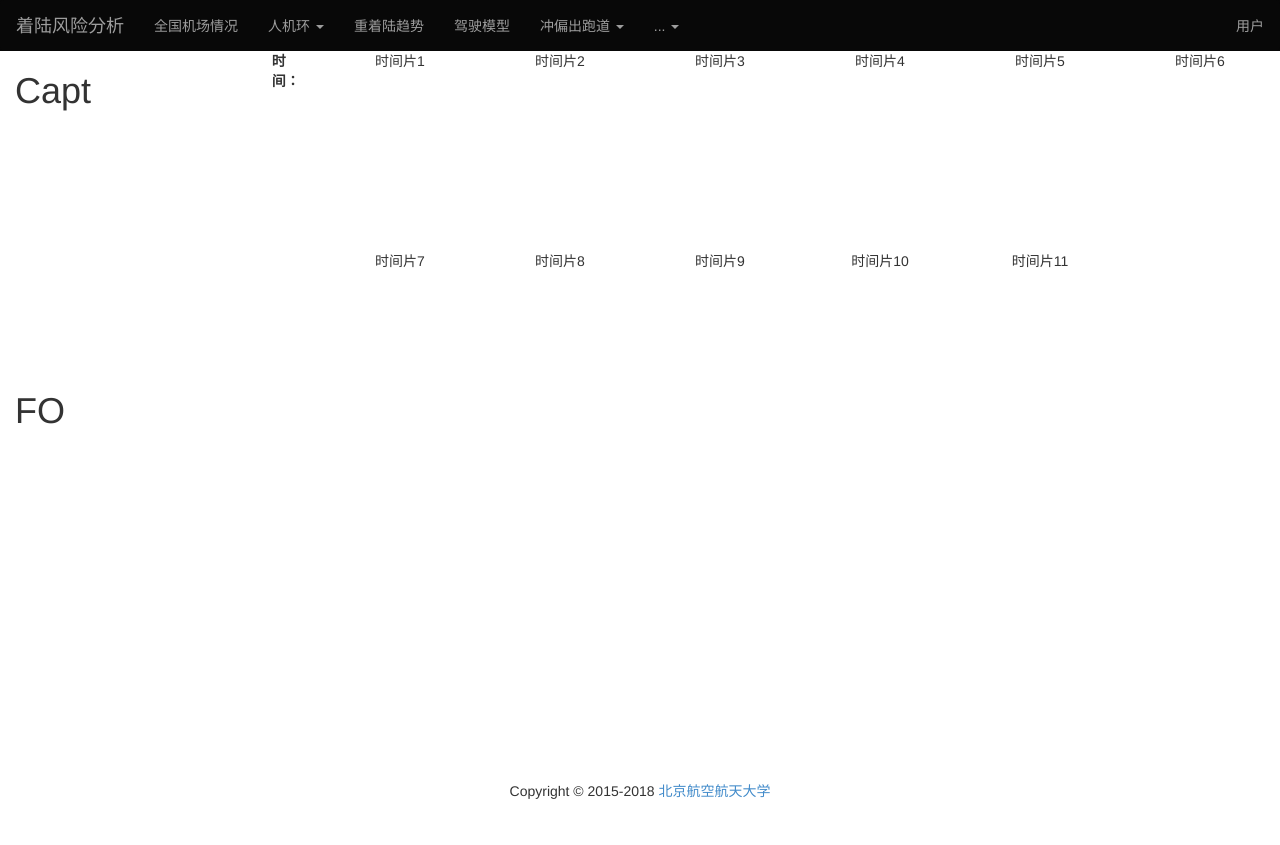
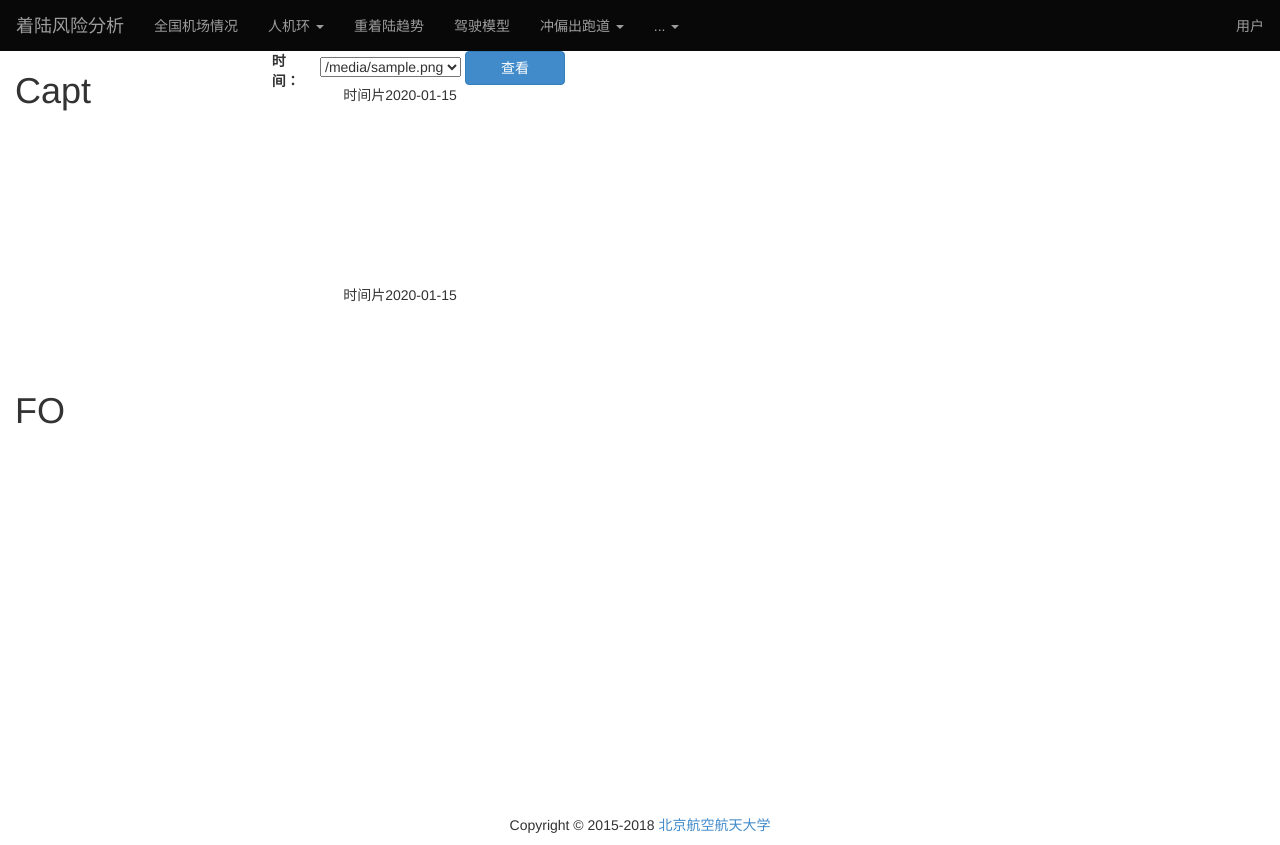
Before and after one commit to yiyang186/LARS, a Django app: template driving/templates/driving/index.html in a window 1280 px wide. Before the commit the page ends 799 px from the top, so only its background shows below. Run offline with Django 3.2, Linux system fonts and the light colour scheme; the template is opened without the code that fills it: most values are stand-ins (such as "Sample title", 1, 10 or a date in 2020); parts of the project's set-up code (start-up, migrations or seed data) failed here and were passed over; some libraries are stand-ins or nearby versions.

Commit message:
根据所选航段显示驾驶行为

```diff
--- a/driving/templates/driving/index.html
+++ b/driving/templates/driving/index.html
@@ -23,53 +23,30 @@
 
     <div class="col-md-9">
         <div class="row">
-            <div class="col-md-2">
-                <p align="center">时间片1</p>
-                <div id="drv_0" style="width: 100%;height:150px;"></div>
-            </div>
-            <div class="col-md-2">
-                <p align="center">时间片2</p>
-                <div id="drv_1" style="width: 100%;height:150px;"></div>
-            </div>
-            <div class="col-md-2">
-                <p align="center">时间片3</p>
-                <div id="drv_2" style="width: 100%;height:150px;"></div>
-            </div>
-            <div class="col-md-2">
-                <p align="center">时间片4</p>
-                <div id="drv_3" style="width: 100%;height:150px;"></div>
-            </div>
-            <div class="col-md-2">
-                <p align="center">时间片5</p>
-                <div id="drv_4" style="width: 100%;height:150px;"></div>
-            </div>
-            <div class="col-md-2">
-                <p align="center">时间片6</p>
-                <div id="drv_5" style="width: 100%;height:150px;"></div>
-            </div>
+            <select id="select_file">
+                {% for f in files %}
+                    <option value="{{ f }}">{{ f }}</option>
+                {% endfor %}
+            </select>
+            <button type="button" class="btn btn-primary" style="width: 100px" id="show">查看</button>
+        </div>
+
+        <div class="row">
+            {% for i_time in row1 %}
+                <div class="col-md-2">
+                    <p align="center">时间片{{ i_time }}</p>
+                    <div id="drv_{{ i_time }}" style="width: 100%;height:150px;"></div>
+                </div>
+            {% endfor %}
         </div>
         <br>
         <div class="row">
-            <div class="col-md-2">
-                <p align="center">时间片7</p>
-                <div id="drv_6" style="width: 100%;height:150px;"></div>
-            </div>
-            <div class="col-md-2">
-                <p align="center">时间片8</p>
-                <div id="drv_7" style="width: 100%;height:150px;"></div>
-            </div>
-            <div class="col-md-2">
-                <p align="center">时间片9</p>
-                <div id="drv_8" style="width: 100%;height:150px;"></div>
-            </div>
-            <div class="col-md-2">
-                <p align="center">时间片10</p>
-                <div id="drv_9" style="width: 100%;height:150px;"></div>
-            </div>
-            <div class="col-md-2">
-                <p align="center">时间片11</p>
-                <div id="drv_10" style="width: 100%;height:150px;"></div>
-            </div>
+            {% for i_time in row2 %}
+                <div class="col-md-2">
+                    <p align="center">时间片{{ i_time }}</p>
+                    <div id="drv_{{ i_time }}" style="width: 100%;height:150px;"></div>
+                </div>
+            {% endfor %}
         </div>
 
         <div class="row">
@@ -79,6 +56,7 @@
 
 
     <p id='alldata' hidden='hidden'>{{ alldata|safe }}</p>
+    <p id='thisurl' hidden='hidden'>{% url 'driving:index' %}</p>
     {% load staticfiles %}
     <link href="{% static 'css/jquery.minicolors.css' %}" rel="stylesheet" type="text/css">
     <link href="{% static 'css/jquery-ui.min.css' %}" rel="stylesheet" type="text/css">
```
Also changed, not shown: driving/helpers.py (+14 -12 lines), driving/static/js/driving.js (+28 -12 lines), driving/views.py (+9 -3 lines).
